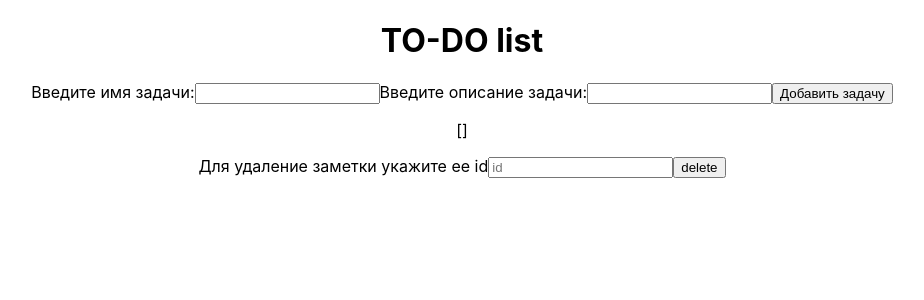
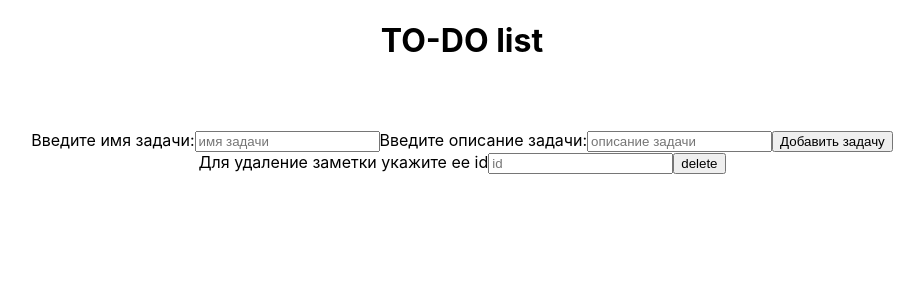
Before and after one commit to gqtqulin/todolist, a React (Create React App) app: page / in a window 1280 px wide. Shown: the top 300 px of the page, without its empty margins (178-1102 px from the left). Built offline with nearby package versions, Linux system fonts and the light colour scheme.

Commit message:
tasks display update

```diff
--- a/src/App.tsx
+++ b/src/App.tsx
@@ -15,6 +15,14 @@ type Task = {
 function App() {
   const [tasks, setTasks] = useState<Array<Task>>([]);
 
+  const createList = () => {
+    return (<ul>
+      {tasks.map(t => {
+        return <li>id:{t.id}, название:{t.title}, описание:{t.desc}, выполнена:{t.status ? 'да' : 'нет'}</li>
+      })}
+    </ul>)
+  };
+
   const updateTask = () => {};
 
   const changeTaskStatus = () => {};
@@ -23,9 +31,9 @@ function App() {
     <div className="App">
       <h1>TO-DO list</h1>
 
+      <p>{createList()}</p>
+
       <AddTask tasks={tasks} setTasks={setTasks} />
-
-      <p>{JSON.stringify(tasks)}</p>
 
       <DeleteTask tasks={tasks} setTasks={setTasks} />
     </div>
--- a/src/components/AddTask/AddTask.tsx
+++ b/src/components/AddTask/AddTask.tsx
@@ -51,10 +51,10 @@ export const AddTask = ({tasks, setTasks}: Props) => {
   return (<div>
     <form onSubmit={handleSubmitAddTaskForm}>
         <label>Введите имя задачи:
-            <input type='text' value={title} onChange={handleTitleInputChange}/>
+            <input type='text' placeholder='имя задачи' value={title} onChange={handleTitleInputChange}/>
         </label>
         <label>Введите описание задачи:
-            <input type='text' value={desc} onChange={handleDescInputChange}/>
+            <input type='text' placeholder='описание задачи' value={desc} onChange={handleDescInputChange}/>
         </label>
         <input type='submit'disabled={isButtonDisabled} value='Добавить задачу' />
     </form>
--- a/src/components/DeleteTask/DeleteTask.tsx
+++ b/src/components/DeleteTask/DeleteTask.tsx
@@ -32,6 +32,7 @@ export const DeleteTask = ({ tasks, setTasks }: Props) => {
     } else {
         throw new Error('Переданный id должен быть числом!')
     }
+    setInputId('');
   };
 
   const handlerChangeIdInput = (event: React.FormEvent<HTMLInputElement>) => {
@@ -43,7 +44,7 @@ export const DeleteTask = ({ tasks, setTasks }: Props) => {
       <form onSubmit={handleDeleteTaskFormSubmit}>
         <label>
           Для удаление заметки укажите ее id
-          <input type="text" placeholder="id" onChange={handlerChangeIdInput} />
+          <input type="text" placeholder="id" value={inputId} onChange={handlerChangeIdInput} />
         </label>
         <input type="submit" value="delete" />
       </form>
--- a/src/index.css
+++ b/src/index.css
@@ -11,3 +11,8 @@ code {
   font-family: source-code-pro, Menlo, Monaco, Consolas, 'Courier New',
     monospace;
 }
+
+.App {
+  display: flex;
+  flex-direction: column;
+}
```
